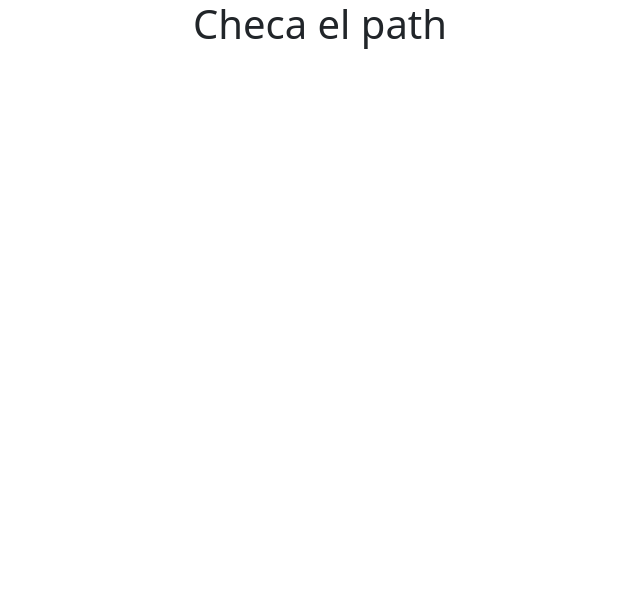
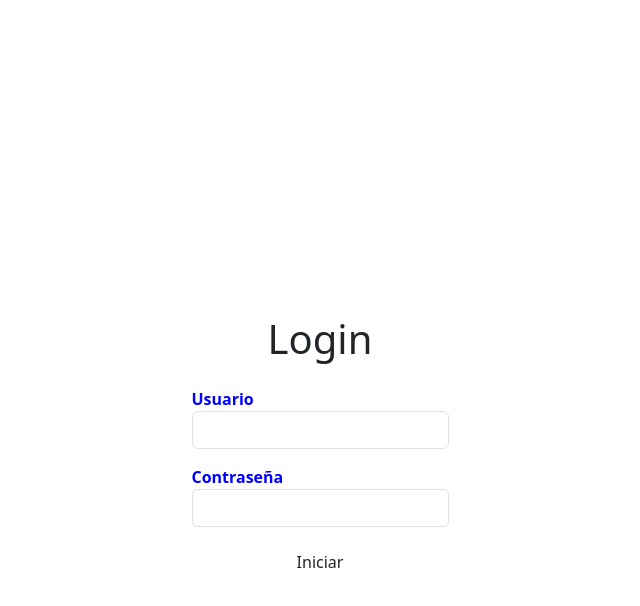
Before and after one commit to artissce/Proyecto_Waffles_React, a React (Create React App) app in the folder proyecto/: page / in a window 1280 px wide. Shown: the top 606 px of the page, without its empty margins (320-960 px from the left). Built offline with nearby package versions, Linux system fonts and the light colour scheme.

Commit message:
cambios en login aprobados

```diff
--- a/proyecto/src/App.jsx
+++ b/proyecto/src/App.jsx
@@ -1,4 +1,5 @@
 import logo from './logo.svg';
+import { BrowserRouter, Route, Routes } from 'react-router-dom'; // Importa BrowserRouter aquí
 import './App.css';
 import {Formulario} from './components/login/Formulario'
 import 'bootstrap/dist/css/bootstrap.min.css';
@@ -9,16 +10,27 @@ import React from 'react';
 //import { Switch, BrowserRouter, Route,Router } from 'react-router-dom';
 
 function App() {
-  const [usuario,setUsuario]=useState([])//arreglo vacio
+  const [usuario, setUsuario] = useState(null);
+  const handleLogin = (user) => {
+    // Actualizar el estado del componente padre con el usuario autenticado
+    setUsuario(user);
+  };
   return (
-    <div className="App">
+   /* <div className="App">
       {
-        /*!usuario.length > 0 ? <Formulario setUsuario={ setUsuario }/>  :  <Home/><HomeAdmin/>*/
+        /*!usuario.length > 0 ? <Formulario setUsuario={ setUsuario }/>  :  <Home/><HomeAdmin/>
       }
       <HomeAdmin/>
 
 
-   </div>
+   </div>*/
+   <BrowserRouter>
+      <Routes>
+        <Route path="/" element={<Formulario />} />
+        <Route path="/admin/*" element={<HomeAdmin />} />
+        <Route path="/home/*" element={<Home />} />
+      </Routes>
+    </BrowserRouter>
   );
 }
 
--- a/proyecto/src/components/admin/HomeAdmin.jsx
+++ b/proyecto/src/components/admin/HomeAdmin.jsx
@@ -8,19 +8,16 @@ import EditUser from "./user/EditUser";
 export function HomeAdmin(){
     return(
         <div>
-            <BrowserRouter>
-                <Routes>
-                    <Route path='/' element={<h1>Checa el path</h1>}/>
-                    <Route path='/roles' element={<ShowRol/>}/>
-                    <Route path='/roles/create' element={<CreateRol/>}/>
-                    <Route path='/roles/edit/:idRol' element={<EditRol/>}/>
+           <Routes>
+            <Route path="/" element={<h1>Checa el path</h1>} />
+            <Route path="roles" element={<ShowRol />} />
+            <Route path="roles/create" element={<CreateRol />} />
+            <Route path="roles/edit/:idRol" element={<EditRol />} />
 
-                    <Route path='/usuarios' element={<ShowUser/>}/>
-                    <Route path='/usuarios/create' element={<CreateUser/>}/>
-                    <Route path='/usuarios/edit/:idUser' element={<EditUser/>}/>
-                </Routes>
-            </BrowserRouter>
-
+            <Route path="usuarios" element={<ShowUser />} />
+            <Route path="usuarios/create" element={<CreateUser />} />
+            <Route path="usuarios/edit/:idUser" element={<EditUser />} />
+         </Routes>
         </div>
     )
 }
--- a/proyecto/src/components/login/Formulario.jsx
+++ b/proyecto/src/components/login/Formulario.jsx
@@ -4,44 +4,51 @@ import axios from 'axios';
 import { useNavigate  } from 'react-router-dom';
 import { Alert } from 'react-bootstrap';
 
-export function Formulario({setUsuario}){
-    const [user,setUser]=useState("");
-    const [pwd,setPwd]=useState("");
-    const [error,setError]=useState(false);
+export function Formulario({ setUsuario }) {
+    const [user, setUser] = useState("");
+    const [pwd, setPwd] = useState("");
+    const [error, setError] = useState(false);
+    const [errorMsg, setErrorMsg] = useState("");
     const navigate = useNavigate();
 
-    const handleSubmit=async (e)=>{
-        e.preventDefault()
-        if(user==="" || pwd === ""){
-            setError(true)
-            return
+    const handleSubmit = async (e) => {
+        e.preventDefault();
+        if (user === "" || pwd === "") {
+            setError(true);
+            setErrorMsg("Todos los campos son obligatorios");
+            return;
         }
-        setError(false)//regresar sin el cartel
-        //setUsuario([user])
+        setError(false); // Regresar sin el cartel
+        setErrorMsg(""); // Limpiar el mensaje de error
+
         try {
-            const response = await axios.post('http://localhost:8000/usuarios/correo', { email: user, password: pwd });
+            const response = await axios.post('http://localhost:8000/usuarios/login', { correo: user, contrasena: pwd });
             if (response.status === 200) {
                 // Autenticación exitosa, redirigir al usuario a la página correspondiente
-                if (response.data.idRol === 1) {
-                    navigate('./admin/HomeAdmin');
-                } else if (response.data.idRol === 2) {
-                    navigate('/home/Home');
+                const usuario = response.data.usuario;
+                if (response.data.usuario.idRol === 1) {
+                    navigate('/admin');
+                } else if (response.data.usuario.idRol === 2) {
+                navigate('/home');
                 }
             } else {
                 setError(true); // Mostrar mensaje de error si la autenticación falla
+                setErrorMsg("Error en la autenticación");
             }
         } catch (error) {
             console.error("Error de autenticación:", error);
             setError(true); // Mostrar mensaje de error si hay un problema con la solicitud
+            setErrorMsg("Error de autenticación");
         }
-    }
-    return(
-        <section >
+    };
+
+    return (
+        <section>
             <div className="alert-container">
                 {error && (
                     <div className="alert-container">
                         <Alert variant="danger" onClose={() => setError(false)} dismissible>
-                    Todos los campos son obligatorios
+                            {errorMsg}
                         </Alert>
                     </div>
                 )}
@@ -50,19 +57,18 @@ export function Formulario({setUsuario}){
                 <form className='formulario' onSubmit={handleSubmit}>
                     <h1>Login</h1>
                     <div className="form-group">
-                        <label forhtml="text">Usuario </label>
-                        <br/>
-                        <input type="text" className="form-control" value={user} onChange={e=>setUser(e.target.value)}/>
+                        <label htmlFor="text">Usuario</label>
+                        <br />
+                        <input type="text" className="form-control" value={user} onChange={e => setUser(e.target.value)} />
                     </div>
                     <div className="form-group">
-                        <label forhtml="pwd">Contraseña </label>
-                        <br/>
-                        <input type="password" className="form-control" value={pwd} onChange={e=>setPwd(e.target.value)}/>
+                        <label htmlFor="pwd">Contraseña</label>
+                        <br />
+                        <input type="password" className="form-control" value={pwd} onChange={e => setPwd(e.target.value)} />
                     </div>
                     <button type="submit" className="btn btn-default">Iniciar</button>
                 </form>
             </div>
-
         </section>
-    )
+    );
 }
```
Also changed, not shown: 1 other file (tests, documents, lock files or other folders). Lines whose indentation alone changed are shown as unchanged.
